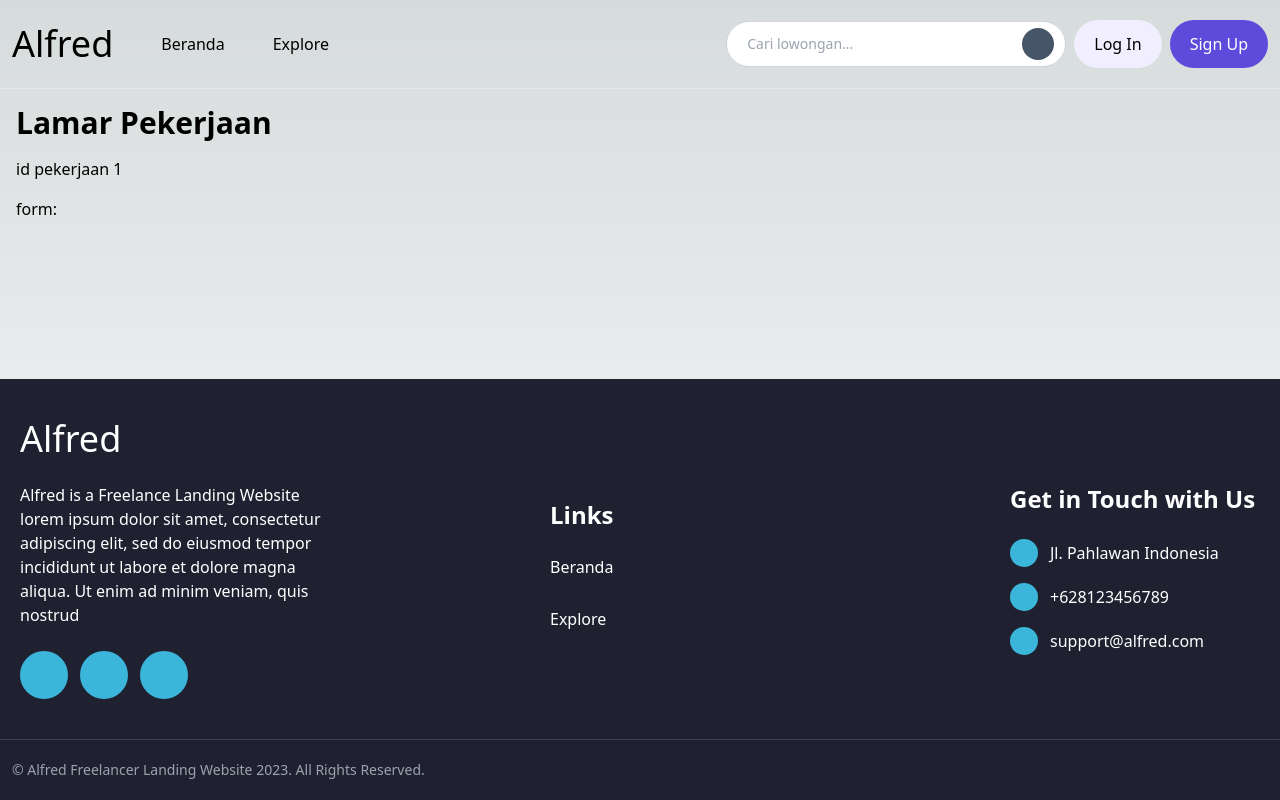
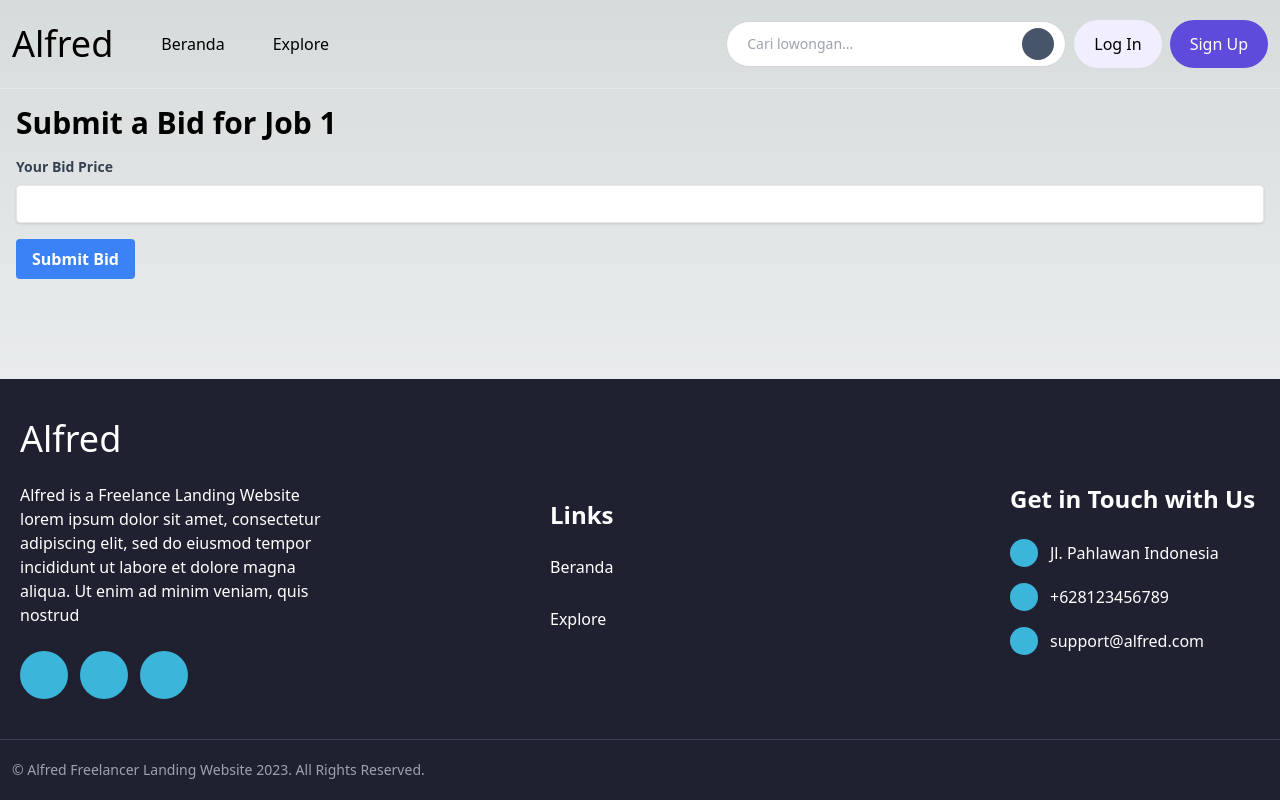
Before and after one commit to alfred-app/alternate-fe-alfred, a Next.js app: page /job-detail/1/lamar in a window 1280 px wide. Built offline with nearby package versions, Linux system fonts and the light colour scheme.

Commit message:
feat(job-detail): add bid submission functionality

```diff
--- a/src/pages/job-detail/[id]/lamar.tsx
+++ b/src/pages/job-detail/[id]/lamar.tsx
@@ -1,20 +1,80 @@
+import React, { useState } from "react";
+import { useRouter } from "next/router";
 
+const LamarJobPage: React.FC = () => {
+  const [priceOnBid, setPriceOnBid] = useState("");
+  const router = useRouter();
+  const { id: jobId } = router.query; // Extracting job ID from the URL
 
-import React from 'react';
-import { useRouter } from 'next/router';
+  const submitBid = async (event: React.FormEvent) => {
+    event.preventDefault();
 
-const EditJobPage: React.FC = () => {
-  const router = useRouter();
-  const { id } = router.query;
+    const token = localStorage.getItem("token");
+    const talentID = localStorage.getItem("userId"); // Replace 'userId' with the correct localStorage key for the talent ID
+
+    // Check if the token and talentID are available
+    if (!token || !talentID) {
+      alert("You must be logged in to submit a bid.");
+      return;
+    }
+
+    try {
+      const response = await fetch(
+        `https://alfred-server.up.railway.app/bidlist/create/${jobId}`,
+        {
+          method: "POST",
+          headers: {
+            "Content-Type": "application/json", // Ensure this is what your API expects
+            Authorization: `Bearer ${token}`,
+          },
+          body: JSON.stringify({
+            talentID: talentID,
+            priceOnBid: Number(priceOnBid),
+          }),
+        }
+      );
+
+      if (!response.ok) {
+        throw new Error("Failed to submit bid");
+      }
+
+      const result = await response.json();
+      console.log(result);
+      alert("Bid submitted successfully!");
+      // Additional handling such as redirecting the user or updating the UI
+    } catch (error) {
+      console.error("Error submitting bid:", error);
+      alert("Error submitting bid. Please try again.");
+    }
+  };
 
   return (
     <div className="container mx-auto p-4">
-      <h1 className="text-3xl font-bold mb-4">Lamar Pekerjaan </h1>
-      <h2 className="text-l font-medium mb-4">id pekerjaan {id}</h2>
-      <h2 className="text-l font-medium mb-4">form:</h2>
-      {/* Form to edit the job will go here */}
+      <h1 className="text-3xl font-bold mb-4">Submit a Bid for Job {jobId}</h1>
+      <form onSubmit={submitBid}>
+        <div className="mb-4">
+          <label
+            htmlFor="priceOnBid"
+            className="block text-gray-700 text-sm font-bold mb-2">
+            Your Bid Price
+          </label>
+          <input
+            type="number"
+            id="priceOnBid"
+            value={priceOnBid}
+            onChange={(e) => setPriceOnBid(e.target.value)}
+            className="shadow appearance-none border rounded w-full py-2 px-3 text-gray-700 leading-tight focus:outline-none focus:shadow-outline"
+            required
+          />
+        </div>
+        <button
+          type="submit"
+          className="bg-blue-500 hover:bg-blue-700 text-white font-bold py-2 px-4 rounded focus:outline-none focus:shadow-outline">
+          Submit Bid
+        </button>
+      </form>
     </div>
   );
 };
 
-export default EditJobPage;
+export default LamarJobPage;
```
